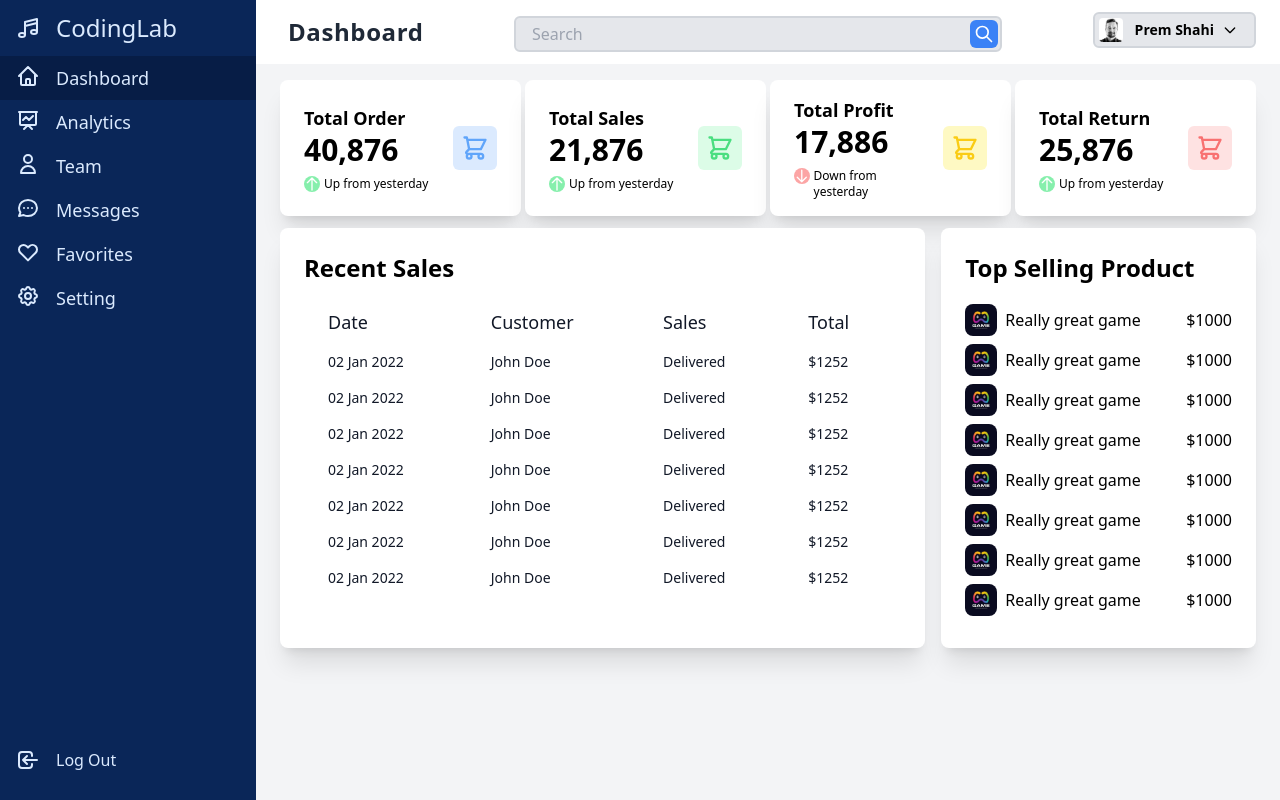
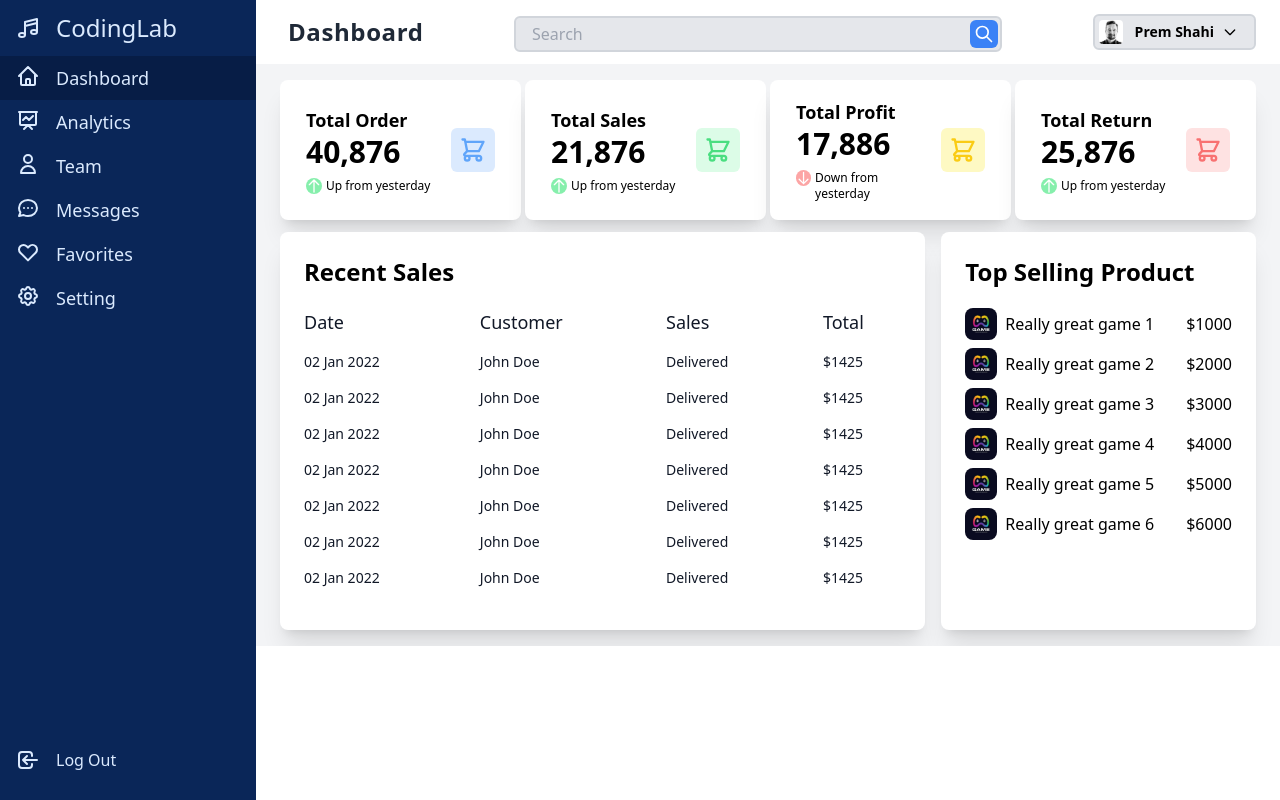
Before and after one commit to massam89/react-tailwind-dashboard, a React (Create React App) app: page / in a window 1280 px wide. Built offline with nearby package versions, Linux system fonts and the light colour scheme.

Commit message:
refactor and add some features

```diff
--- a/src/App.js
+++ b/src/App.js
@@ -4,7 +4,7 @@ import Main from "./components/main/Main";
 
 function App() {
   return (
-    <div className="grid md:grid-cols-3 lg:grid-cols-5 h-screen gap-0 overflow-x-hidden">
+    <div className="grid md:grid-cols-3 lg:grid-cols-5 overflow-x-hidden">
       <div>
         <Menu />
       </div>
--- a/src/components/header/Header.js
+++ b/src/components/header/Header.js
@@ -5,9 +5,9 @@ import Search from "./Search";
 const Header = () => {
 
   return (
-    <header className="flex justify-between px-6 py-3 bg-white ">
+    <header className="flex justify-between px-6 py-3 bg-white items-center">
       <PageTitle />
-      <Search className="w-2/4 relative hidden lg:block" />
+      <Search className="w-2/4 relative hidden sm:block" />
       <Profile />
     </header>
   );
--- a/src/components/main/Main.js
+++ b/src/components/main/Main.js
@@ -6,7 +6,7 @@ const Main = () => {
   return (
     <main>
       <Survay />
-      <div className="grid grid-cols-1 lg:grid-cols-3 gap-0 lg:gap-4 px-6 ">
+      <div className="grid grid-cols-1 lg:grid-cols-3 gap-0 lg:gap-4 px-6">
         <Recent />
         <Top />
       </div>
--- a/src/components/main/Recent.js
+++ b/src/components/main/Recent.js
@@ -1,128 +1,72 @@
+import RecentItem from "./RecentItem";
+
 const Recent = () => {
+  const recentSales = [
+    {
+      date: '02 Jan 2022',
+      customer: 'John Doe',
+      sales: 'Delivered',
+      total: '$1425'
+    },
+    {
+      date: '02 Jan 2022',
+      customer: 'John Doe',
+      sales: 'Delivered',
+      total: '$1425'
+    },
+    {
+      date: '02 Jan 2022',
+      customer: 'John Doe',
+      sales: 'Delivered',
+      total: '$1425'
+    },
+    {
+      date: '02 Jan 2022',
+      customer: 'John Doe',
+      sales: 'Delivered',
+      total: '$1425'
+    },
+    {
+      date: '02 Jan 2022',
+      customer: 'John Doe',
+      sales: 'Delivered',
+      total: '$1425'
+    },
+    {
+      date: '02 Jan 2022',
+      customer: 'John Doe',
+      sales: 'Delivered',
+      total: '$1425'
+    },
+    {
+      date: '02 Jan 2022',
+      customer: 'John Doe',
+      sales: 'Delivered',
+      total: '$1425'
+    }
+  ]
+
   return (
     <div className="col-span-2 bg-white rounded-lg shadow-xl p-6 mb-4">
       <h2 className="text-2xl font-bold mb-2">Recent Sales</h2>
       <div className="flex flex-col overflow-x-auto">
         <div className="sm:-mx-6 lg:-mx-8">
-          <div className="py-2 inline-block min-w-full sm:px-6 lg:px-8 ">
-
+          <div className="py-1 inline-block min-w-full sm:px-8 lg:px-2 ">
               <table className="min-w-full">
                 <thead>
                   <tr>
-                    <th scope="col" className="text-lg font-medium text-gray-900 px-6 py-2 text-left">
-                      Date
-                    </th>
-                    <th scope="col" className="text-lg font-medium text-gray-900 px-6 py-2 text-left">
-                      Customer
-                    </th>
-                    <th scope="col" className="text-lg font-medium text-gray-900 px-6 py-2 text-left">
-                      Sales
-                    </th>
-                    <th scope="col" className="text-lg font-medium text-gray-900 px-6 py-2 text-left">
-                      Total
-                    </th>
+                    <th scope="col" className="text-lg font-medium text-gray-900 px-6 py-2 text-left">Date</th>
+                    <th scope="col" className="text-lg font-medium text-gray-900 px-6 py-2 text-left">Customer</th>
+                    <th scope="col" className="text-lg font-medium text-gray-900 px-6 py-2 text-left">Sales</th>
+                    <th scope="col" className="text-lg font-medium text-gray-900 px-6 py-2 text-left">Total</th>
                   </tr>
                 </thead>
                 <tbody>
-                  <tr>
-                    <td className="text-sm text-gray-900 px-6 py-2 whitespace-nowrap">
-                      02 Jan 2022
-                    </td>
-                    <td className="text-sm text-gray-900 px-6 py-2 whitespace-nowrap">
-                      John Doe
-                    </td>
-                    <td className="text-sm text-gray-900 px-6 py-2 whitespace-nowrap">
-                      Delivered
-                    </td>
-                    <td className="text-sm text-gray-900 px-6 py-2 whitespace-nowrap">
-                      $1252
-                    </td>
-                  </tr>
-                  <tr>
-                    <td className="text-sm text-gray-900 px-6 py-2 whitespace-nowrap">
-                      02 Jan 2022
-                    </td>
-                    <td className="text-sm text-gray-900 px-6 py-2 whitespace-nowrap">
-                      John Doe
-                    </td>
-                    <td className="text-sm text-gray-900 px-6 py-2 whitespace-nowrap">
-                      Delivered
-                    </td>
-                    <td className="text-sm text-gray-900 px-6 py-2 whitespace-nowrap">
-                      $1252
-                    </td>
-                  </tr>
-                  <tr>
-                    <td className="text-sm text-gray-900 px-6 py-2 whitespace-nowrap">
-                      02 Jan 2022
-                    </td>
-                    <td className="text-sm text-gray-900 px-6 py-2 whitespace-nowrap">
-                      John Doe
-                    </td>
-                    <td className="text-sm text-gray-900 px-6 py-2 whitespace-nowrap">
-                      Delivered
-                    </td>
-                    <td className="text-sm text-gray-900 px-6 py-2 whitespace-nowrap">
-                      $1252
-                    </td>
-                  </tr>
-                  <tr>
-                    <td className="text-sm text-gray-900 px-6 py-2 whitespace-nowrap">
-                      02 Jan 2022
-                    </td>
-                    <td className="text-sm text-gray-900 px-6 py-2 whitespace-nowrap">
-                      John Doe
-                    </td>
-                    <td className="text-sm text-gray-900 px-6 py-2 whitespace-nowrap">
-                      Delivered
-                    </td>
-                    <td className="text-sm text-gray-900 px-6 py-2 whitespace-nowrap">
-                      $1252
-                    </td>
-                  </tr>
-                  <tr>
-                    <td className="text-sm text-gray-900 px-6 py-2 whitespace-nowrap">
-                      02 Jan 2022
-                    </td>
-                    <td className="text-sm text-gray-900 px-6 py-2 whitespace-nowrap">
-                      John Doe
-                    </td>
-                    <td className="text-sm text-gray-900 px-6 py-2 whitespace-nowrap">
-                      Delivered
-                    </td>
-                    <td className="text-sm text-gray-900 px-6 py-2 whitespace-nowrap">
-                      $1252
-                    </td>
-                  </tr>
-                  <tr>
-                    <td className="text-sm text-gray-900 px-6 py-2 whitespace-nowrap">
-                      02 Jan 2022
-                    </td>
-                    <td className="text-sm text-gray-900 px-6 py-2 whitespace-nowrap">
-                      John Doe
-                    </td>
-                    <td className="text-sm text-gray-900 px-6 py-2 whitespace-nowrap">
-                      Delivered
-                    </td>
-                    <td className="text-sm text-gray-900 px-6 py-2 whitespace-nowrap">
-                      $1252
-                    </td>
-                  </tr>
-                  <tr>
-                    <td className="text-sm text-gray-900 px-6 py-2 whitespace-nowrap">
-                      02 Jan 2022
-                    </td>
-                    <td className="text-sm text-gray-900 px-6 py-2 whitespace-nowrap">
-                      John Doe
-                    </td>
-                    <td className="text-sm text-gray-900 px-6 py-2 whitespace-nowrap">
-                      Delivered
-                    </td>
-                    <td className="text-sm text-gray-900 px-6 py-2 whitespace-nowrap">
-                      $1252
-                    </td>
-                  </tr>
-
+                  {recentSales.map((item, index) => {
+                    return (
+                      <RecentItem key={index} item={item} />
+                    )
+                  })}
                 </tbody>
               </table>
           </div>
--- /dev/null
+++ b/src/components/main/RecentItem.js
@@ -0,0 +1,20 @@
+const RecentItem = ({item}) => {
+  return (
+    <tr>
+      <td className="text-sm text-gray-900 px-6 py-2 whitespace-nowrap">
+        {item.date}
+      </td>
+      <td className="text-sm text-gray-900 px-6 py-2 whitespace-nowrap">
+        {item.customer}
+      </td>
+      <td className="text-sm text-gray-900 px-6 py-2 whitespace-nowrap">
+        {item.sales}
+      </td>
+      <td className="text-sm text-gray-900 px-6 py-2 whitespace-nowrap">
+        {item.total}
+      </td>
+    </tr>
+  );
+};
+
+export default RecentItem;
--- a/src/components/main/Survay.js
+++ b/src/components/main/Survay.js
@@ -2,7 +2,7 @@
 const Survay = () => {
   return (
     <div className="flex flex-col md:flex-row items-center md:items-stretch  md:justify-between space-x-1 pt-4 px-6">
-        <div className="flex items-center justify-around sm:justify-around py-5 mb-3 md:justify-between bg-white md:p-3 w-full lg:px-6 lg:py-4 rounded-lg shadow-xl">
+        <div className="flex items-center justify-around sm:justify-around py-5 mb-3 md:justify-between bg-white hover:shadow-lg hover:shadow-blue-300 border-2 border-transparent hover:border-2 hover:border-blue-300 box-content transition-color duration-200 md:p-3 w-full lg:px-6 lg:py-4 rounded-lg shadow-xl">
             <div className="flex flex-col">
                 <span className="font-bold lg:text-lg md:text-md">Total Order</span>
                 <span className="font-bold md:text-2xl lg:text-3xl">40,876</span>
@@ -15,7 +15,7 @@ const Survay = () => {
                 <svg className="w-5 lg:w-7" fill="none" stroke="currentColor" viewBox="0 0 24 24" xmlns="http://www.w3.org/2000/svg"><path strokeLinecap="round" strokeLinejoin="round" strokeWidth={2} d="M3 3h2l.4 2M7 13h10l4-8H5.4M7 13L5.4 5M7 13l-2.293 2.293c-.63.63-.184 1.707.707 1.707H17m0 0a2 2 0 100 4 2 2 0 000-4zm-8 2a2 2 0 11-4 0 2 2 0 014 0z" /></svg>
             </div>
         </div>
-        <div className="flex items-center justify-around sm:justify-around py-5 mb-3 md:justify-between bg-white md:p-3 w-full lg:px-6 lg:py-4 rounded-lg shadow-xl">
+        <div className="flex items-center justify-around sm:justify-around py-5 mb-3 md:justify-between bg-white hover:shadow-lg hover:shadow-green-300 border-2 border-transparent hover:border-2 hover:border-green-300 box-content transition-color duration-200  md:p-3 w-full lg:px-6 lg:py-4 rounded-lg shadow-xl">
             <div className="flex flex-col">
                 <span className="font-bold lg:text-lg md:text-md">Total Sales</span>
                 <span className="font-bold md:text-2xl lg:text-3xl">21,876</span>
@@ -28,7 +28,7 @@ const Survay = () => {
                 <svg className="w-5 lg:w-7" fill="none" stroke="currentColor" viewBox="0 0 24 24" xmlns="http://www.w3.org/2000/svg"><path strokeLinecap="round" strokeLinejoin="round" strokeWidth={2} d="M3 3h2l.4 2M7 13h10l4-8H5.4M7 13L5.4 5M7 13l-2.293 2.293c-.63.63-.184 1.707.707 1.707H17m0 0a2 2 0 100 4 2 2 0 000-4zm-8 2a2 2 0 11-4 0 2 2 0 014 0z" /></svg>
             </div>
         </div>
-        <div className="flex items-center justify-around sm:justify-around py-5 mb-3 md:justify-between bg-white md:p-3 w-full lg:px-6 lg:py-4 rounded-lg shadow-xl">
+        <div className="flex items-center justify-around sm:justify-around py-5 mb-3 md:justify-between bg-white hover:shadow-lg hover:shadow-yellow-300 border-2 border-transparent hover:border-2 hover:border-yellow-300 box-content transition-color duration-200  md:p-3 w-full lg:px-6 lg:py-4 rounded-lg shadow-xl">
             <div className="flex flex-col">
                 <span className="font-bold lg:text-lg md:text-md">Total Profit</span>
                 <span className="font-bold md:text-2xl lg:text-3xl">17,886</span>
@@ -41,7 +41,7 @@ const Survay = () => {
                 <svg className="w-5 lg:w-7" fill="none" stroke="currentColor" viewBox="0 0 24 24" xmlns="http://www.w3.org/2000/svg"><path strokeLinecap="round" strokeLinejoin="round" strokeWidth={2} d="M3 3h2l.4 2M7 13h10l4-8H5.4M7 13L5.4 5M7 13l-2.293 2.293c-.63.63-.184 1.707.707 1.707H17m0 0a2 2 0 100 4 2 2 0 000-4zm-8 2a2 2 0 11-4 0 2 2 0 014 0z" /></svg>
             </div>
         </div>
-        <div className="flex items-center justify-around sm:justify-around py-5 mb-3 md:justify-between bg-white md:p-3 w-full lg:px-6 lg:py-4 rounded-lg shadow-xl">
+        <div className="flex items-center justify-around sm:justify-around py-5 mb-3 md:justify-between bg-white hover:shadow-lg hover:shadow-red-300 border-2 border-transparent hover:border-2 hover:border-red-300 box-content transition-color duration-200  md:p-3 w-full lg:px-6 lg:py-4 rounded-lg shadow-xl">
             <div className="flex flex-col">
                 <span className="font-bold lg:text-lg md:text-md">Total Return</span>
                 <span className="font-bold md:text-2xl lg:text-3xl">25,876</span>
--- a/src/components/main/Top.js
+++ b/src/components/main/Top.js
@@ -1,65 +1,45 @@
 import logo from '../../assets/images/game.jpg'
+import TopItem from './TopItem';
 const Top = () => {
+
+  const topList = [
+    {
+      text: 'Really great game 1',
+      logo: logo,
+      price: '$1000'
+    },
+    {
+      text: 'Really great game 2',
+      logo: logo,
+      price: '$2000'
+    },
+    {
+      text: 'Really great game 3',
+      logo: logo,
+      price: '$3000'
+    },
+    {
+      text: 'Really great game 4',
+      logo: logo,
+      price: '$4000'
+    },
+    {
+      text: 'Really great game 5',
+      logo: logo,
+      price: '$5000'
+    },
+    {
+      text: 'Really great game 6',
+      logo: logo,
+      price: '$6000'
+    },
+  ]
+
   return (
     <div className="col-span-1 bg-white rounded-lg shadow-xl p-6 mb-4">
       <h2 className="text-2xl font-bold mb-5">Top Selling Product</h2>
       <div>
-        <div className="flex justify-between items-center mb-2">
-          <div className="flex items-center">
-            <img className="w-8 rounded-lg ml" src={logo} alt="game" />
-            <span className="ml-2 font-medium">Really great game</span>
-          </div>
-          <span>$1000</span>
-        </div>
-        <div className="flex justify-between items-center mb-2">
-          <div className="flex items-center">
-            <img className="w-8 rounded-lg ml" src={logo} alt="game" />
-            <span className="ml-2 font-medium">Really great game</span>
-          </div>
-          <span>$1000</span>
-        </div>
-        <div className="flex justify-between items-center mb-2">
-          <div className="flex items-center">
-            <img className="w-8 rounded-lg ml" src={logo} alt="game" />
-            <span className="ml-2 font-medium">Really great game</span>
-          </div>
-          <span>$1000</span>
-        </div>
-        <div className="flex justify-between items-center mb-2">
-          <div className="flex items-center">
-            <img className="w-8 rounded-lg ml" src={logo} alt="game" />
-            <span className="ml-2 font-medium">Really great game</span>
-          </div>
-          <span>$1000</span>
-        </div>
-        <div className="flex justify-between items-center mb-2">
-          <div className="flex items-center">
-            <img className="w-8 rounded-lg ml" src={logo} alt="game" />
-            <span className="ml-2 font-medium">Really great game</span>
-          </div>
-          <span>$1000</span>
-        </div>
-        <div className="flex justify-between items-center mb-2">
-          <div className="flex items-center">
-            <img className="w-8 rounded-lg ml" src={logo} alt="game" />
-            <span className="ml-2 font-medium">Really great game</span>
-          </div>
-          <span>$1000</span>
-        </div>
-        <div className="flex justify-between items-center mb-2">
-          <div className="flex items-center">
-            <img className="w-8 rounded-lg ml" src={logo} alt="game" />
-            <span className="ml-2 font-medium">Really great game</span>
-          </div>
-          <span>$1000</span>
-        </div>
-        <div className="flex justify-between items-center mb-2">
-          <div className="flex items-center">
-            <img className="w-8 rounded-lg ml" src={logo} alt="game" />
-            <span className="ml-2 font-medium">Really great game</span>
-          </div>
-          <span>$1000</span>
-        </div>
+        {topList.map((item, index) => <TopItem key={index} item={item} />)}
       </div>
     </div>
   );
--- /dev/null
+++ b/src/components/main/TopItem.js
@@ -0,0 +1,15 @@
+
+const TopItem = ({item}) => {
+
+  return (
+    <div className="flex justify-between items-center mb-2">
+        <div className="flex items-center">
+        <img className="w-8 rounded-lg ml" src={item.logo} alt="game" />
+        <span className="ml-2 font-medium">{item.text}</span>
+        </div>
+        <span>{item.price}</span>
+    </div>
+  )
+}
+
+export default TopItem
--- a/src/components/menu/Menu.js
+++ b/src/components/menu/Menu.js
@@ -7,7 +7,7 @@ const Menu = () => {
   const showMenu = useSelector(state => state.ui.showMenu)
 
   return (
-    <nav className={`bg-blues h-screen fixed text-blue-100 lg:w-1/5 lg:block ${showMenu ? 'block' : 'hidden'}`}>
+    <nav className={`bg-blues h-screen fixed text-blue-100 w-52 sm:w-56 z-10 lg:w-1/5 lg:block ${showMenu ? 'block' : 'hidden'}`}>
       <Logo />
       <MenuContainer />
       <Logout />
```
Also changed, not shown: src/components/header/Profile.js (+2 -7 lines), src/components/menu/Logo.js (+6 -5 lines).
